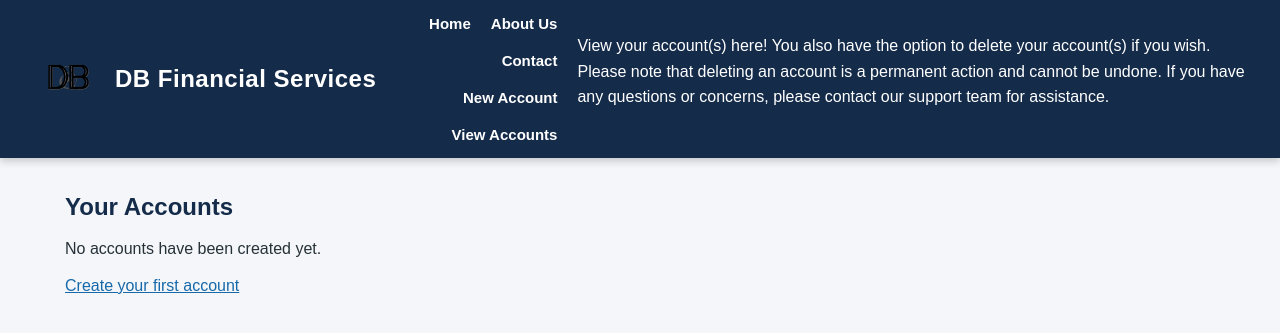
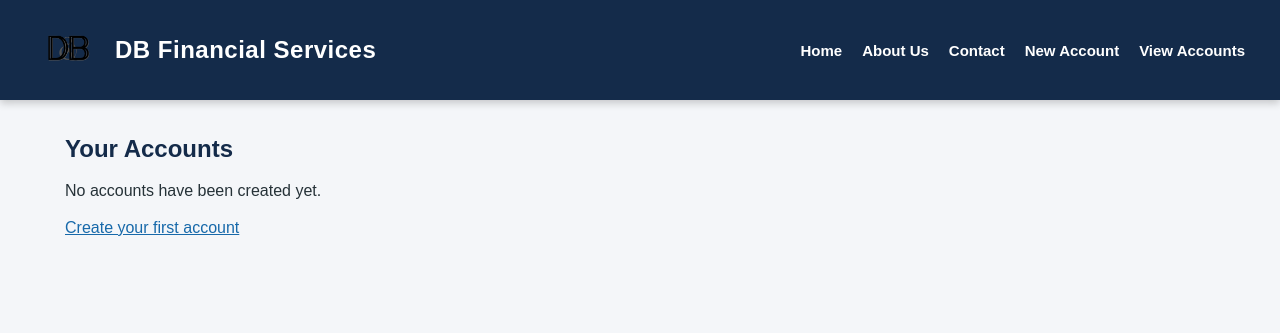
Before and after one commit to Imperfect-Key478/INFR-3120-Final-Project---Darius-and-Benjamin, a Node server app: page /viewaccount in a window 1280 px wide. Shown: the top 333 px of the page. Run offline with Node 20, Linux system fonts and the light colour scheme; some libraries are stand-ins or nearby versions.

Commit message:
Removed un-needed text in view accounts

```diff
--- a/views/viewaccount.ejs
+++ b/views/viewaccount.ejs
@@ -23,15 +23,7 @@
             <a href="/newaccount">New Account</a>
             <a href="/viewaccount">View Accounts</a>
         </nav>
-
-        <p>
-            View your account(s) here! You also have the option to delete your account(s) if
-            you wish. Please note that deleting an account is a permanent action and cannot be
-            undone. If you have any questions or concerns, please contact our support team for
-            assistance.
-        </p>
     </header>
-
     <main class="account-list-container">
         <h2>Your Accounts</h2>
 
```
